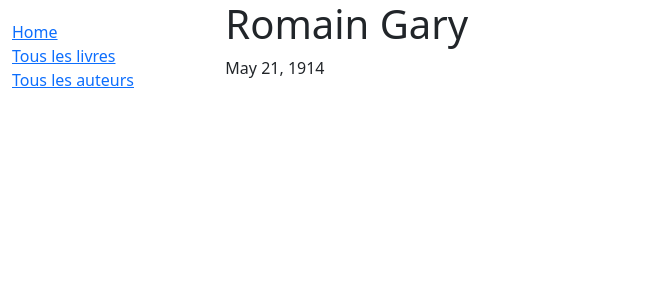
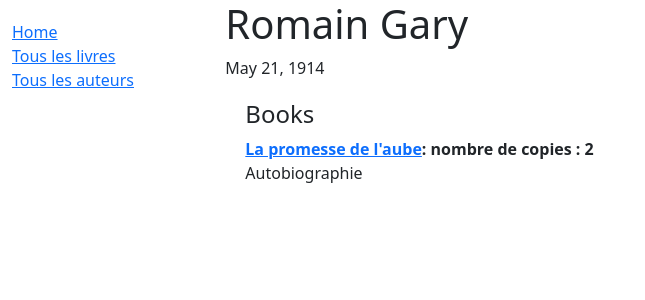
Before and after one commit to TomQuez/locallibrary, a Django app: page /catalog/author/1 in a window 1280 px wide. Shown: the top 300 px of the page, without its empty margins (0-645 px from the left). Run offline with Django 4.2, Linux system fonts and the light colour scheme; data comes from the database, SQL or seed files in the repository.

Commit message:
finition page author-detail

```diff
--- a/catalog/templates/catalog/author_detail.html
+++ b/catalog/templates/catalog/author_detail.html
@@ -3,4 +3,16 @@
 <h1>{{author.first_name}} {{author.last_name}}</h1>
 <p>{{author.date_of_birth}}</p>
 
+<div style="margin-left: 20px;margin-top: 20px;">
+    <h4>Books</h4>
+    <dl>
+        {% for book in author.book_set.all %}
+        <dt><a href="{% url 'book-detail' book.pk %}">{{book}}</a>: nombre de copies : {{book.bookinstance_set.all.count}}</dt>
+        <dd>{{book.summary}}</dd>
+        {% endfor %}
+    </dl>
+
+</div>
+
+
 {% endblock %}
--- a/catalog/templates/catalog/book_detail.html
+++ b/catalog/templates/catalog/book_detail.html
@@ -5,7 +5,7 @@
     <strong>
         Auteur:
     </strong>
-    <a href="">{{book.author}}</a>
+    <a href="{% url 'author-detail' book.author.pk %}">{{book.author}}</a>
 </p>
 <p>
     <strong>Résumé : </strong>
```
